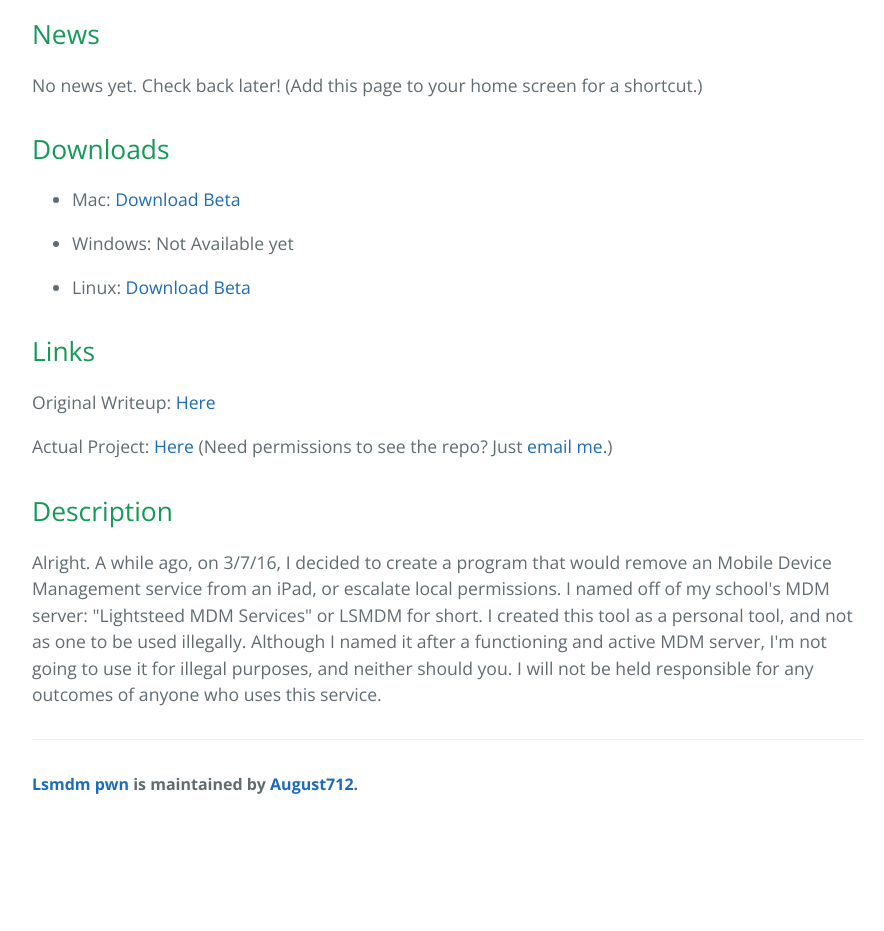
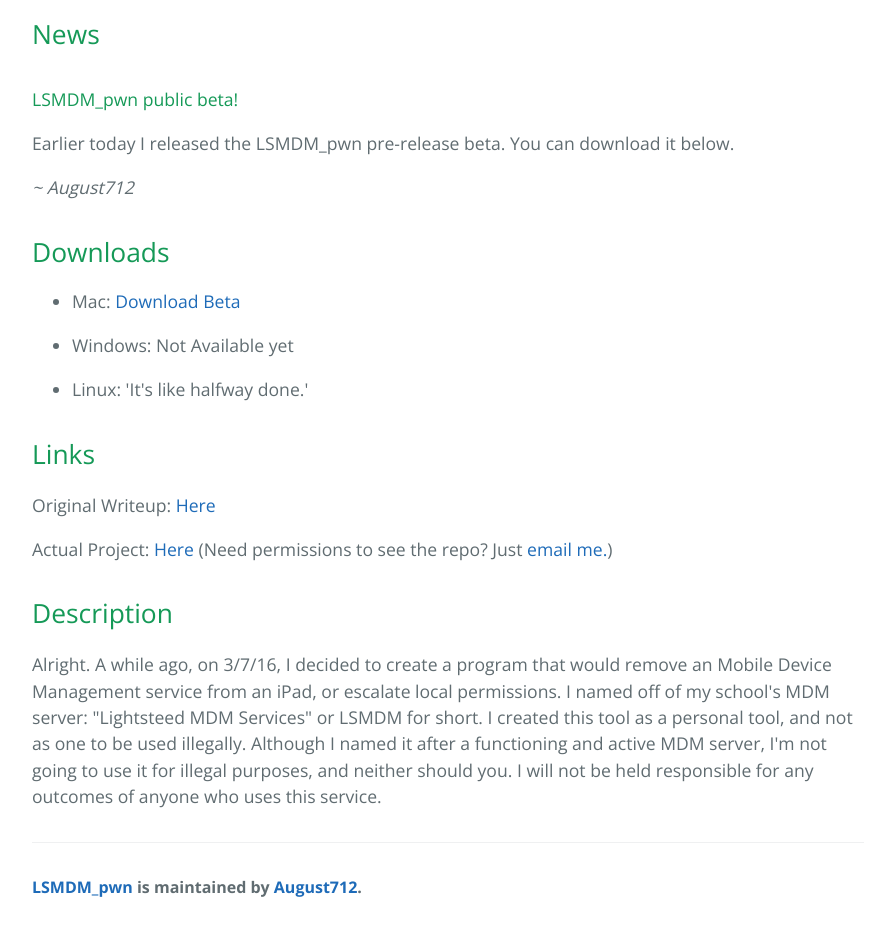
Before and after one commit to sikanderplayz/lsmdm_pwn, a plain HTML site: page index.html in a window 1280 px wide. Shown: the part 400-1331 px from the top of the page, without its empty margins (192-1076 px from the left). Before the commit the page ends 1228 px from the top, so only its background shows below. Drawn offline with nearby package versions, Linux system fonts and the light colour scheme.

Commit message:
Update index.html

```diff
--- a/index.html
+++ b/index.html
@@ -22,13 +22,15 @@
 
     <section class="main-content">
 <h2>News</h2>
-<p>No news yet. Check back later! (Add this page to your home screen for a shortcut.)</p>
+<h4>LSMDM_pwn public beta!</h4>
+<p>Earlier today I released the LSMDM_pwn pre-release beta. You can download it below.</p>
+<p><i>~ August712</i></p>
       <h2>
 <a id="downloads" class="anchor" href="#downloads" aria-hidden="true"><span aria-hidden="true" class="octicon octicon-link"></span></a>Downloads</h2>
 <ul>
-<li><p>Mac: <a href="https://github.com/August712/lsmdm_pwn/archive/1.0b2.zip">Download Beta</a></p></li>
+<li><p>Mac: <a href="https://github.com/August712/lsmdm_pwn/archive/1.0b3.zip">Download Beta</a></p></li>
 <li><p>Windows: Not Available yet</p></li>
-<li><p>Linux: <a href="https://github.com/August712/lsmdm_pwn/archive/1.0b2.tar.gz">Download Beta</a></p></li>
+<li><p>Linux: 'It's like halfway done.'</p></li>
 </ul>
 
 <h2>
@@ -43,7 +45,7 @@
 <p>Alright. A while ago, on 3/7/16, I decided to create a program that would remove an Mobile Device Management service from an iPad, or escalate local permissions. I named off of my school's MDM server: "Lightsteed MDM Services" or LSMDM for short. I created this tool as a personal tool, and not as one to be used illegally. Although I named it after a functioning and active MDM server, I'm not going to use it for illegal purposes, and neither should you. I will not be held responsible for any outcomes of anyone who uses this service.</p>
 
       <footer class="site-footer">
-        <span class="site-footer-owner"><a href="https://github.com/August712/lsmdm_pwn">Lsmdm pwn</a> is maintained by <a href="https://github.com/August712">August712</a>.</span>
+        <span class="site-footer-owner"><a href="https://github.com/August712/lsmdm_pwn">LSMDM_pwn</a> is maintained by <a href="https://github.com/August712">August712</a>.</span>
       </footer>
 
     </section>
```
